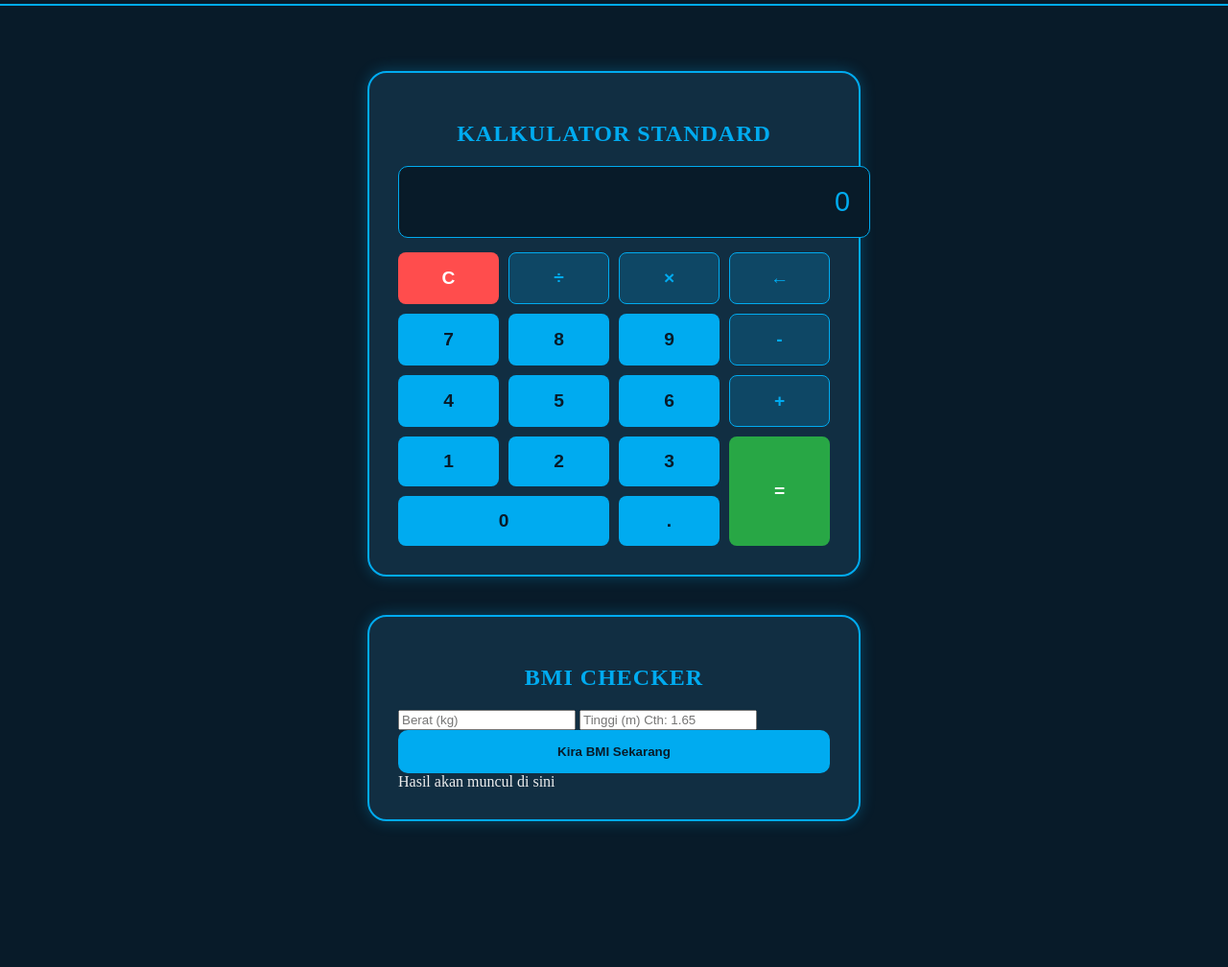
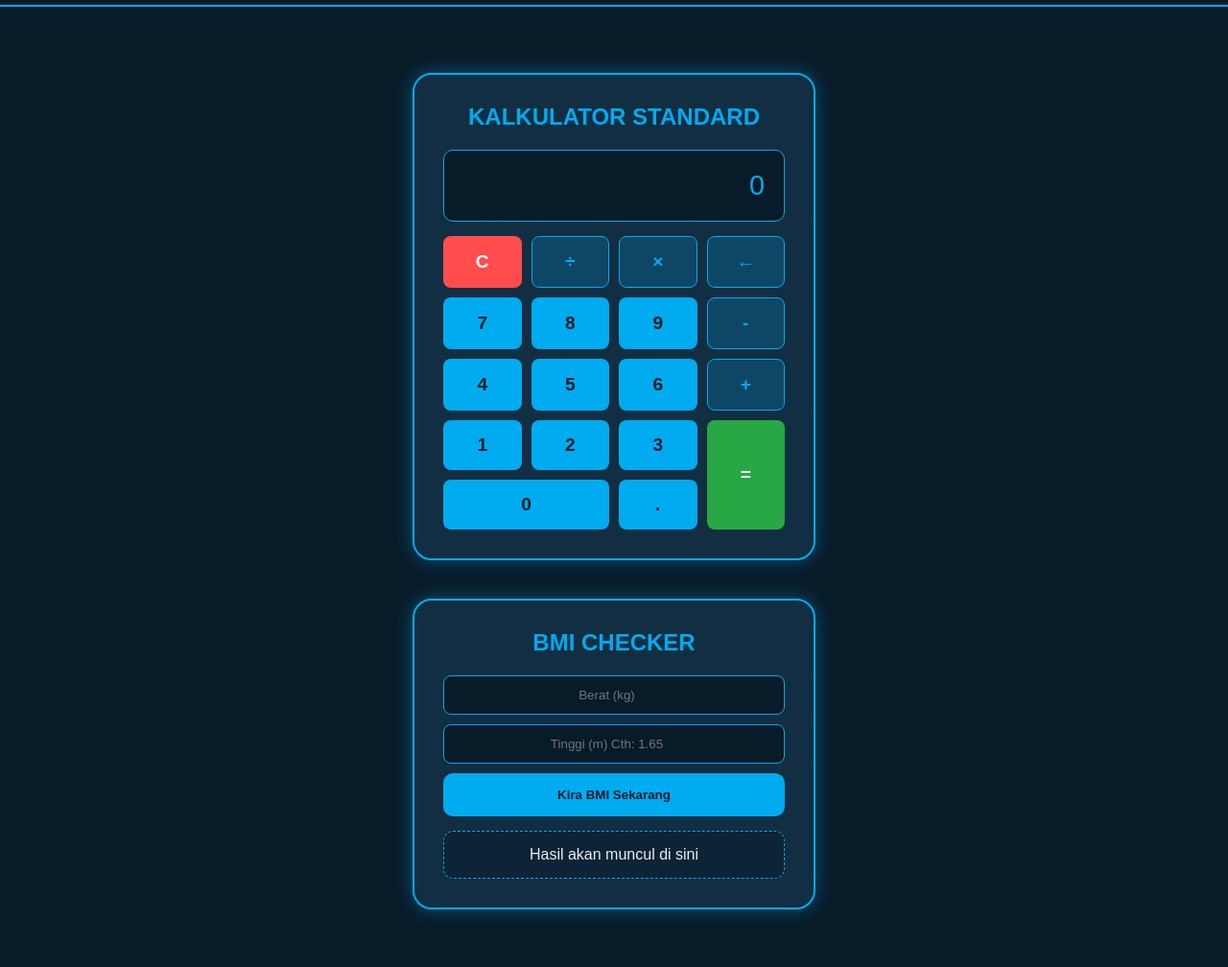
Before and after one commit to Toby-npc/Personal, a plain HTML site: page tools.html in a window 1280 px wide. Shown: the part 64-1072 px from the top of the page at 96% size. Before the commit the page ends 1006 px from the top, so only its background shows below. Drawn offline with Linux system fonts and the light colour scheme.

Commit message:
Refactor CSS styles for layout and design improvements

```diff
--- a/style.css
+++ b/style.css
@@ -1,10 +1,10 @@
- {
+* {
     margin: 0; padding: 0; box-sizing: border-box;
     font-family: 'Poppins', sans-serif;
 }
 
 body {
-    background: #081b29; color: #ededed; overflow-x: hidden;
+    background: #081b29; color: #ededed;
 }
 
 .header {
@@ -20,18 +20,18 @@ body {
 
 .tools-container {
     display: flex; flex-direction: column; align-items: center;
-    padding: 130px 10% 60px; gap: 40px; min-height: 100vh;
+    padding: 140px 10% 60px; gap: 40px; min-height: 100vh;
 }
 
 .tool-card {
     background: #112e42; border: 2px solid #00abf0;
-    border-radius: 20px; padding: 30px; width: 100%; max-width: 450px;
-    box-shadow: 0 0 15px rgba(0, 171, 240, 0.3); transition: 0.3s;
+    border-radius: 20px; padding: 30px; width: 100%; max-width: 420px;
+    box-shadow: 0 0 20px rgba(0, 171, 240, 0.4);
 }
 
-.tool-card:hover { transform: translateY(-5px); box-shadow: 0 0 25px #00abf0; }
-.tool-title { color: #00abf0; text-align: center; margin-bottom: 20px; text-transform: uppercase; letter-spacing: 1px; }
+.tool-title { color: #00abf0; text-align: center; margin-bottom: 20px; text-transform: uppercase; }
 
+/* Kalkulator Design */
 .calc-screen {
     width: 100%; background: #081b29; border: 1px solid #00abf0;
     color: #00abf0; padding: 20px; border-radius: 10px;
@@ -45,29 +45,23 @@ body {
     font-weight: 600; cursor: pointer; transition: 0.2s; background: #00abf0; color: #081b29;
 }
 
-.btn-calc:hover { opacity: 0.8; transform: scale(0.95); }
 .btn-red { background: #ff4d4d; color: white; }
 .btn-green { background: #28a745; color: white; grid-row: span 2; }
 .btn-op { background: rgba(0, 171, 240, 0.2); color: #00abf0; border: 1px solid #00abf0; }
 .btn-zero { grid-column: span 2; }
 
-.bmi-input-group { display: flex; gap: 15px; margin-bottom: 20px; }
-.input-box { flex: 1; display: flex; flex-direction: column; gap: 5px; }
-.input-box label { font-size: 0.9rem; color: #00abf0; }
-
-.input-box input {
-    background: #081b29; border: 1px solid #00abf0; color: white;
-    padding: 12px; border-radius: 8px; text-align: center; outline: none;
+/* BMI Design */
+.bmi-input {
+    width: 100%; background: #081b29; border: 1px solid #00abf0;
+    color: white; padding: 12px; border-radius: 8px; margin-bottom: 10px; text-align: center;
 }
 
 .btn-main {
     width: 100%; padding: 15px; background: #00abf0; border: none;
-    border-radius: 10px; color: #081b29; font-weight: 700; cursor: pointer; transition: 0.3s;
+    border-radius: 10px; color: #081b29; font-weight: 700; cursor: pointer;
 }
 
-.btn-main:hover { background: transparent; color: #00abf0; border: 2px solid #00abf0; box-shadow: 0 0 10px #00abf0; }
-
-.bmi-result-box {
-    margin-top: 20px; padding: 20px; background: rgba(8, 27, 41, 0.5);
-    border-radius: 10px; border: 1px dashed #00abf0; text-align: center; min-height: 80px;
+.bmi-result {
+    margin-top: 15px; padding: 15px; background: rgba(8, 27, 41, 0.5);
+    border-radius: 10px; border: 1px dashed #00abf0; text-align: center;
 }
```
